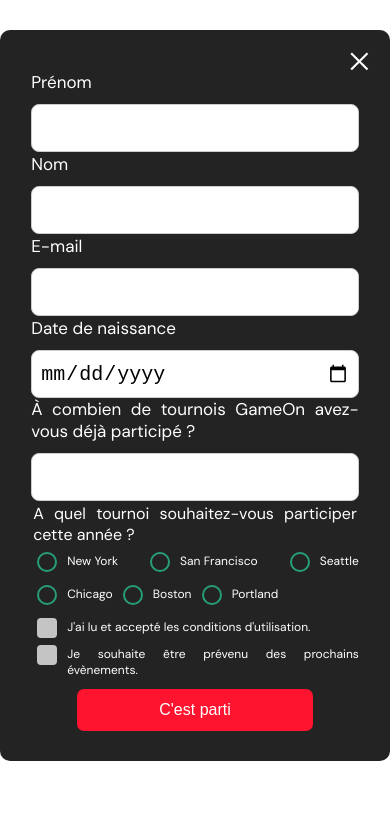
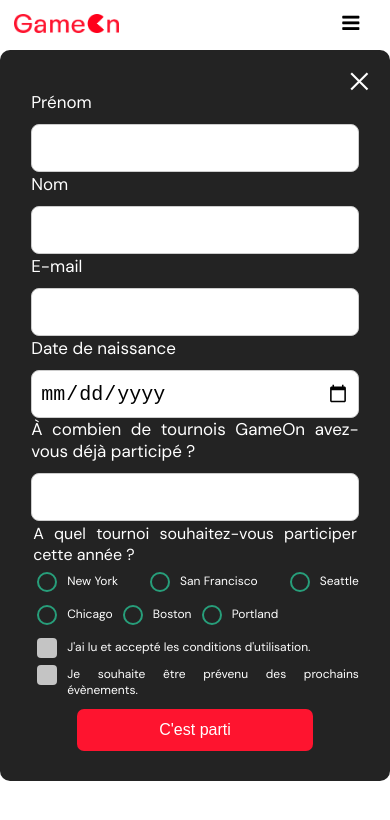
Before and after one commit to LaurentBoyer1976/L-Boyer-OC-GameOn.github.io, a plain HTML site: page index.html in a window 390 px wide. Both pictures are taken after a click on the button "Je M'inscris". Drawn offline with Linux system fonts and the light colour scheme.

Commit message:
NavBAr visible sur la version mobile

```diff
--- a/modal.css
+++ b/modal.css
@@ -526,7 +526,7 @@ footer {
     padding: 12px 35px;
   }
   .bground{
-        top: 30px;
+        top: 50px;
   }
   footer{
     display: flex;
--- a/modal.js
+++ b/modal.js
@@ -29,8 +29,8 @@ const radioBtnLocation4 = document.getElementById("location4");
 const radioBtnLocation5 = document.getElementById("location5");
 const radioBtnLocation6 = document.getElementById("location6");
 // Variables modal message de validation
-const messageDiv = messageBox ()
-const closeFormBtn = closeFormRedBtn ()
+const messageDiv = messageBox()
+const closeFormBtn = closeFormRedBtn()
 const validationBox = validationDivPBtn(messageDiv, closeFormBtn)
 
 //Fonction permettant de créer le menu "burger" dans la barre de navigation en résolution mobile
@@ -44,16 +44,33 @@ function editNav() {
   }
 }
 
+//Fonction de calcul de la largeur de l'écran
+function handleResize() {
+  const windowWidth = window.innerWidth;
+  const breakpoint = 768; // Adaptez ce seuil à vos besoins
+
+  if (windowWidth < breakpoint) {
+    navBar.style.visibility ='visible' // Afficher la navbar
+  } else {
+    navBar.style.visibility ='hidden' // Masquer la navbar
+  }
+}
+
 //Fonction d'ouverture et de fermeture de la modal(formulaire)
 // launch modal form
 function launchModal() {
+  handleResize();
   validationBox.style.display ='none'
   heroContentSection.style.visibility ='hidden'
-  navBar.style.visibility ='hidden'
   footerSite.style.visibility ='hidden'
   modalbg.style.display = "block";
   formulaireReservation.style.display='block'
 }
+
+// Écouter l'événement de redimensionnement
+window.addEventListener('resize', handleResize);
+
+
 // close modal form
 function closeModal(){
   heroContentSection.style.visibility ='visible'
```
